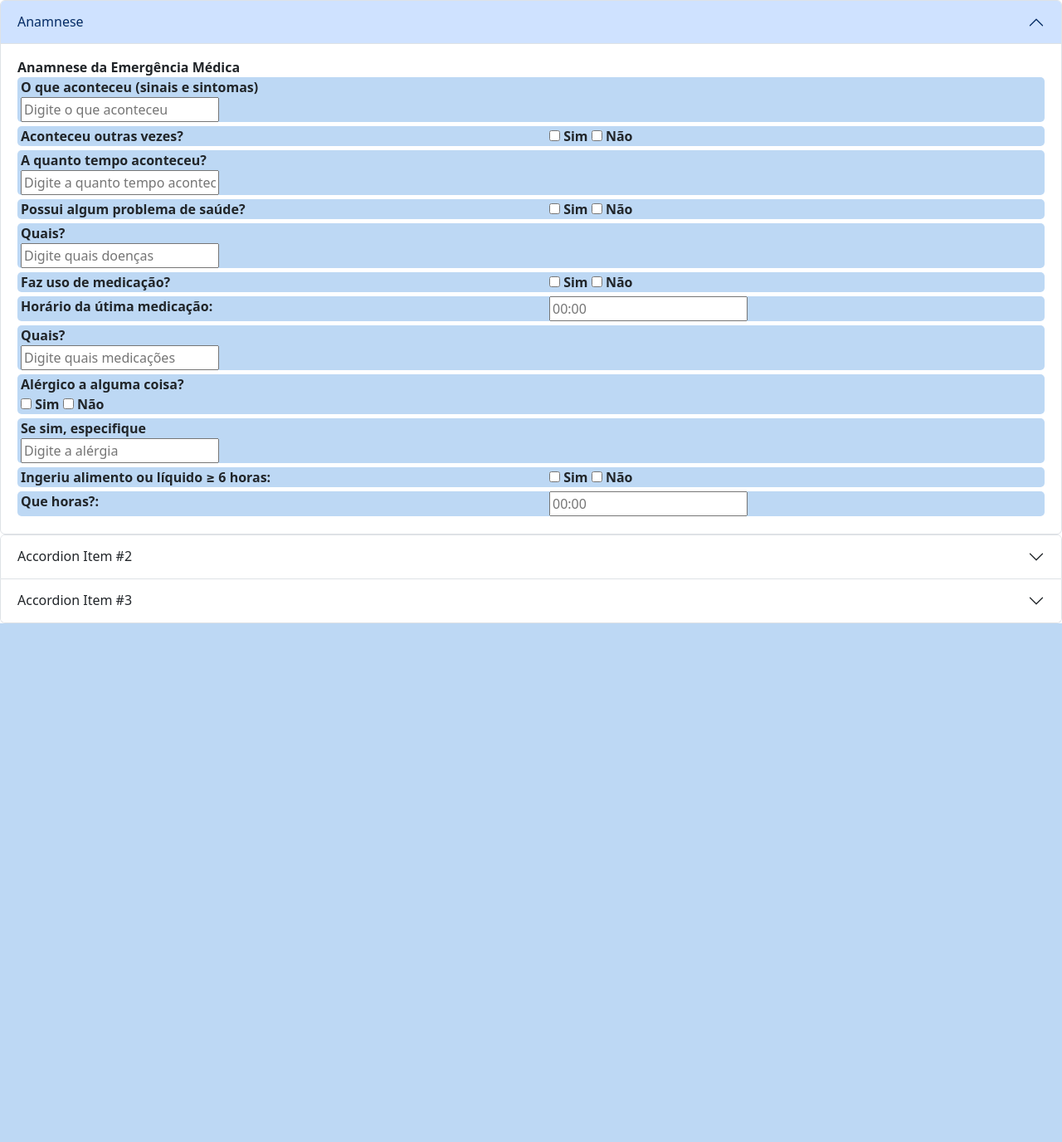
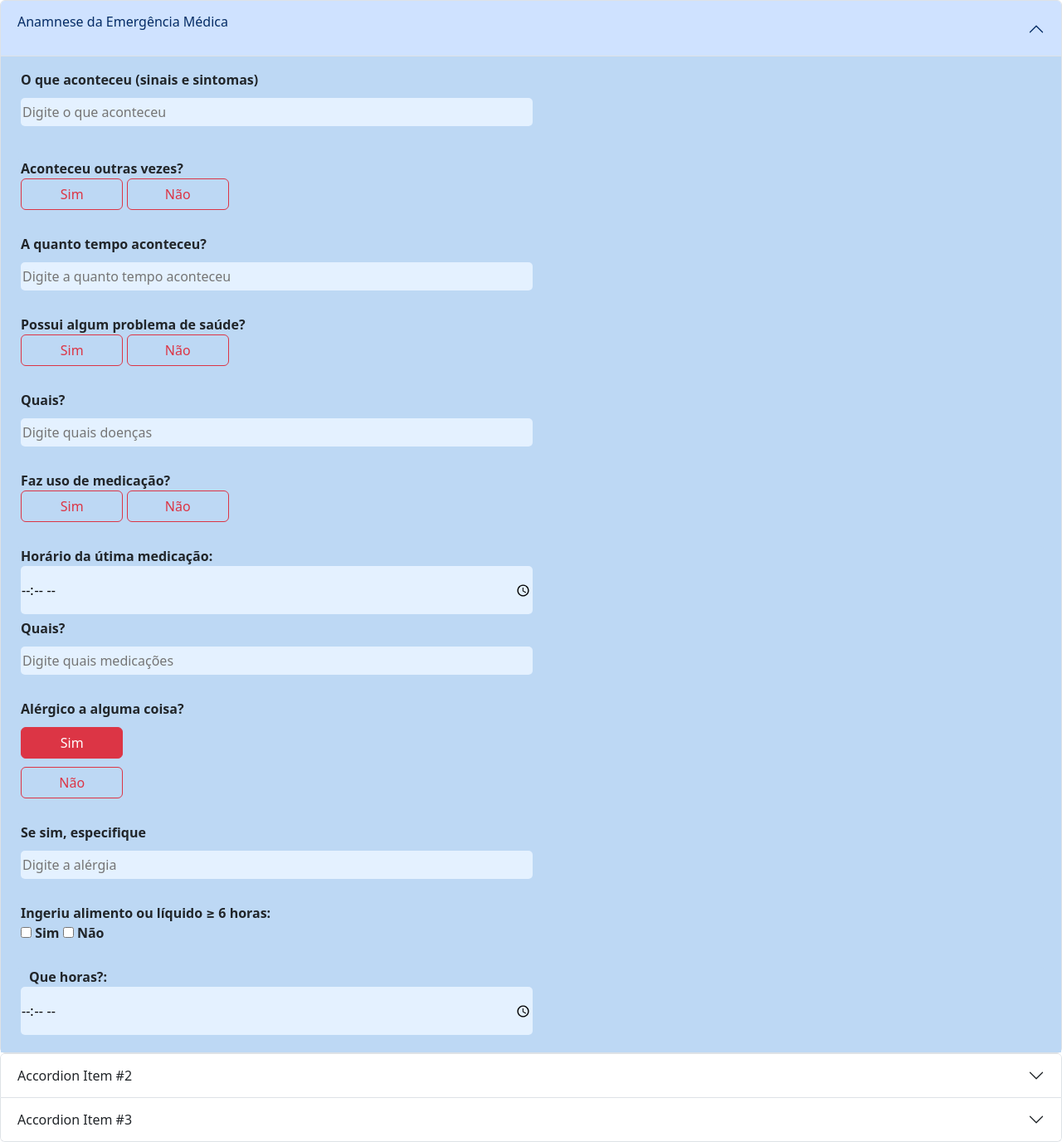
Before and after one commit to lvwerner/projeto2, a PHP site: page /ficha.html in a window 1280 px wide. Shown: the part 56-1432 px from the top of the page at 83% size. Before the commit the page ends 807 px from the top, so only its background shows below. Run offline with PHP 8.4, Linux system fonts and the light colour scheme.

Commit message:
update ficha

```diff
--- a/ficha.css
+++ b/ficha.css
@@ -11,12 +11,28 @@ body {
         border-radius: 5px;
         margin-bottom: 5px;
         padding-left: 4px;
+        display: grid;
+        grid-template-rows: auto;
+        grid-gap: 10px;
     }
     banner {
         display: block;
 
     }
-    .duplo {
-        column-gap: 40px;
-        column-count: 2;
+    .inputs{
+        width: 50%;
+        height: 100%;
+        background-color: #E4F1FF;
+        border: none;
+        border-radius: 5px;
+        margin: 0 0 10px 0px ;
     }
+    .accordion-body{
+        background-color: #BDD8F4;
+    }
+ .btn-outline-danger{
+    width: 10%;
+ }
+.titles{
+    margin-left: 10px;
+}
--- a/ficha.html
+++ b/ficha.html
@@ -25,7 +25,7 @@
                 <a class="nav-link" href="#">Contato</a>
             </li>
             <li class="nav-item">
-                <a class="nav-link" href="#">Login</a>
+                <a class="nav-link" href="teladelogin.html">Login</a>
             </li>
         </ul>
     </div>
@@ -70,7 +70,7 @@
                                 <a class="nav-link" href="#">Contato</a>
                             </li>
                             <li class="nav-item">
-                                <a class="nav-link" href="#">Login</a>
+                                <a class="nav-link" href="teladelogin.html">Login</a>
                             </li>
                         </ul>
                     </div>
@@ -83,101 +83,103 @@
 <div class="accordion" id="accordionExample">
     <div class="accordion-item">
       <h2 class="accordion-header">
-        <button class="accordion-button" type="button" data-bs-toggle="collapse" data-bs-target="#collapseOne" aria-expanded="true" aria-controls="collapseOne">
-          Anamnese
+        <button class="accordion-button" type="button" data-bs-toggle="collapse" data-bs-target="#collapseOne" aria-expanded="true" aria-controls="collapseOne"><p>
+          Anamnese da Emergência Médica</p>
         </button>
       </h2>
       <div id="collapseOne" class="accordion-collapse collapse show" data-bs-parent="#accordionExample">
         <div class="accordion-body">
-          <strong>  <banner>
-            <titulos id="Anamnese">Anamnese da Emergência Médica</titulos>
+          <strong>
+            <banner>
             <div>
                 <div class="dest2">
                     <div>O que aconteceu (sinais e sintomas)</div>
-                    <div><input class="oa" type="text" id="oq-aconteceu" name="oq-aconteceu"
+                    <div><input class="inputs" type="text" id="oq-aconteceu" name="oq-aconteceu"
                             placeholder="Digite o que aconteceu" required />
                     </div>
+                    <br>
                 </div>
                 <div class="dest2">
                     <div class="duplo">
                         <div>Aconteceu outras vezes?</div>
                         <div>
-                            <input type="checkbox" class="espass" id="s-acontecu" name="s-acontecu"
-                                value="s-acontecu">
-                            <label for="s-acontecu">Sim</label>
-                            <input type="checkbox" class="espass" id="n-acontecu" name="n-acontecu"
-                                value="n-acontecu">
-                            <label for="n-acontecu">Não</label>
+                            <input type="radio" class="btn-check" name="vbtn-radio" id="vbtn-radio1" autocomplete="off" checked>
+                    <label class="btn btn-outline-danger" for="vbtn-radio1">Sim</label>
+                    <input type="radio" class="btn-check" name="vbtn-radio" id="vbtn-radio2" autocomplete="off">
+                    <label class="btn btn-outline-danger" for="vbtn-radio2">Não</label>
                         </div>
                     </div>
                 </div>
-
+                <br>
                 <div class="dest2">
                     <div>A quanto tempo aconteceu?</div>
-                    <div><input class="oa" type="text" id="tempo-aconteceu" name="tempo-aconteceu"
+                    <div><input class="inputs" type="text" id="tempo-aconteceu" name="tempo-aconteceu"
                             placeholder="Digite a quanto tempo aconteceu" required />
                     </div>
                 </div>
-
+                <br>
                 <div class="dest2">
                     <div class="duplo">
                         <div>Possui algum problema de saúde?</div>
-                        <input type="checkbox" class="espass" id="s-problema-saude"
-                            name="s-problema-saude" value="s-problema-saude">
-                        <label for="s-problema-saude">Sim</label>
-                        <input type="checkbox" class="espass" id="n-problema-saude"
-                            name="n-problema-saude" value="n-problema-saude">
-                        <label for="n-problema-saude">Não</label>
+                        <input type="radio" class="btn-check" name="vbtn-radio" id="vbtn-radio1" autocomplete="off" checked>
+                    <label class="btn btn-outline-danger" for="vbtn-radio1">Sim</label>
+                    <input type="radio" class="btn-check" name="vbtn-radio" id="vbtn-radio2" autocomplete="off">
+                    <label class="btn btn-outline-danger" for="vbtn-radio2">Não</label>
                     </div>
                 </div>
+                <br>
 
                 <div class="dest2">
                     <div>Quais?</div>
-                    <div><input class="oa" type="text" id="p-quais" name="p-quais"
+                    <div><input class="inputs" type="text" id="p-quais" name="p-quais"
                             placeholder="Digite quais doenças" required />
                     </div>
                 </div>
+                <br>
 
                 <div class="dest2">
                     <div class="duplo">
                         <div>Faz uso de medicação?</div>
-                        <input type="checkbox" class="espass" id="s-faz" name="s-faz" value="s-faz">
-                        <label for="s-faz">Sim</label>
-                        <input type="checkbox" class="espass" id="naof" name="naof" value="naof">
-                        <label for="naof">Não</label>
+                        <input type="radio" class="btn-check" name="vbtn-radio" id="vbtn-radio1" autocomplete="off" checked>
+                    <label class="btn btn-outline-danger" for="vbtn-radio1">Sim</label>
+                    <input type="radio" class="btn-check" name="vbtn-radio" id="vbtn-radio2" autocomplete="off">
+                    <label class="btn btn-outline-danger" for="vbtn-radio2">Não</label>
                     </div>
                 </div>
+                <br>
 
                 <div class="dest2">
                     <div class="duplo">
                         <div>Horário da útima medicação:</div>
-                        <input type="text" class="insere" id="h-medicacao" placeholder="00:00">
+                        <input type="time" class="inputs" id="h-medicacao" placeholder="00:00">
                     </div>
                 </div>
+                <br>
 
                 <div class="dest2">
                     <div>Quais?</div>
-                    <div><input class="oa" type="text" id="m-quais" name="m-quais"
+                    <div><input class="inputs" type="text" id="m-quais" name="m-quais"
                             placeholder="Digite quais medicações" required />
                     </div>
                 </div>
+                <br>
 
                 <div class="dest2">
                     <div>Alérgico a alguma coisa?</div>
-                    <input type="checkbox" class="espass" id="alergico" name="alergico"
-                        value="alergico">
-                    <label for="alergico">Sim</label>
-                    <input type="checkbox" class="espass" id="nao_alergico" name="nao_alergico"
-                        value="nao_alergico">
-                    <label for="nao_alergico">Não</label>
+                    <input type="radio" class="btn-check" name="vbtn-radio" id="vbtn-radio1" autocomplete="off" checked>
+                    <label class="btn btn-outline-danger" for="vbtn-radio1">Sim</label>
+                    <input type="radio" class="btn-check" name="vbtn-radio" id="vbtn-radio2" autocomplete="off">
+                    <label class="btn btn-outline-danger" for="vbtn-radio2">Não</label>
                 </div>
+                <br>
 
                 <div class="dest2">
                     <div>Se sim, especifique</div>
-                    <div><input class="oa" type="text" id="ss-alergia" name="ss-alergia"
+                    <div><input class="inputs" type="text" id="ss-alergia" name="ss-alergia"
                             placeholder="Digite a alérgia" required />
                     </div>
                 </div>
+                <br>
 
                 <div class="dest2">
                     <div class="duplo">
@@ -190,14 +192,16 @@
                         <label for="nao_ingere">Não</label>
                     </div>
                 </div>
+                <br>
 
                 <div class="dest2">
                     <div class="duplo">
-                        <div>Que horas?:</div>
-                        <input type="text" id="i-horas" class="insere" placeholder="00:00">
+                        <div class="titles">Que horas?:</div>
+                        <input type="time" id="i-horas" class="inputs" placeholder="00:00">
                     </div>
                 </div>
-            </div>
+            </div>      <br>
+
         </div>
       </div>
     </div>
```
